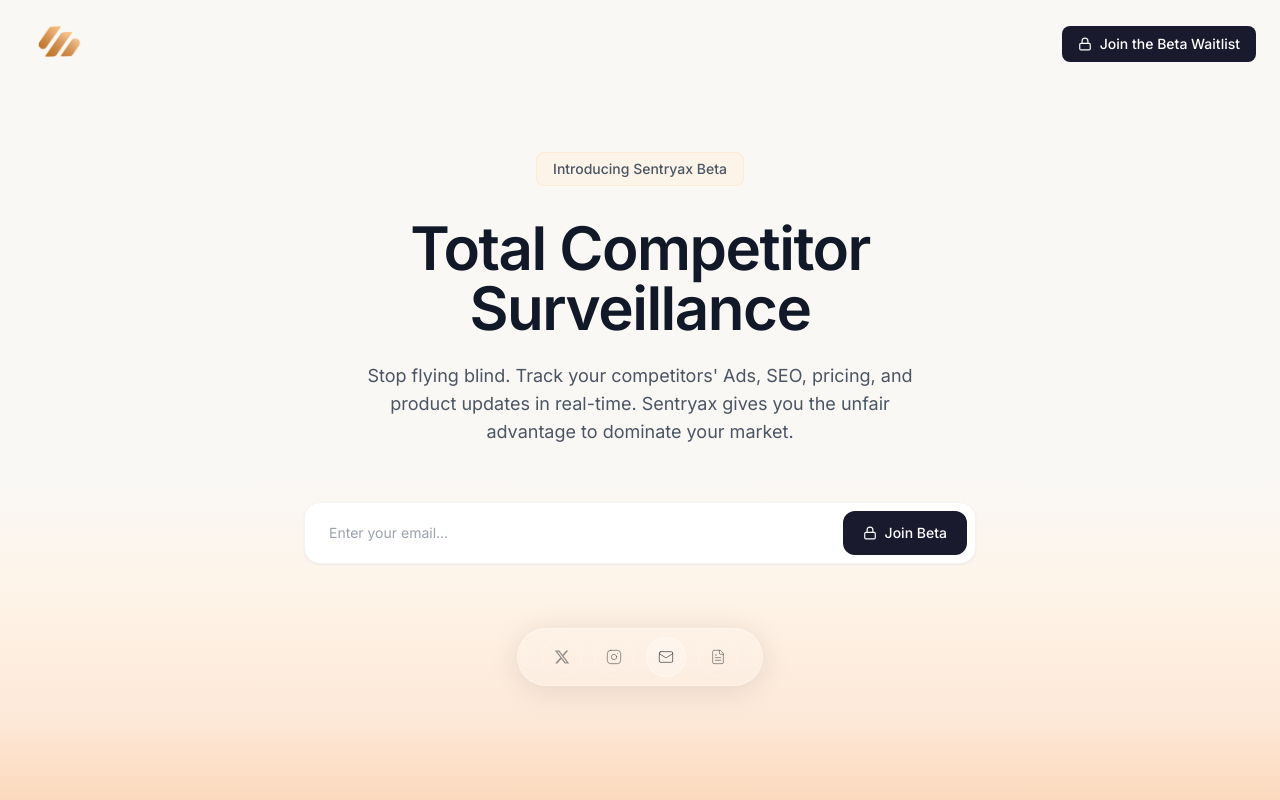
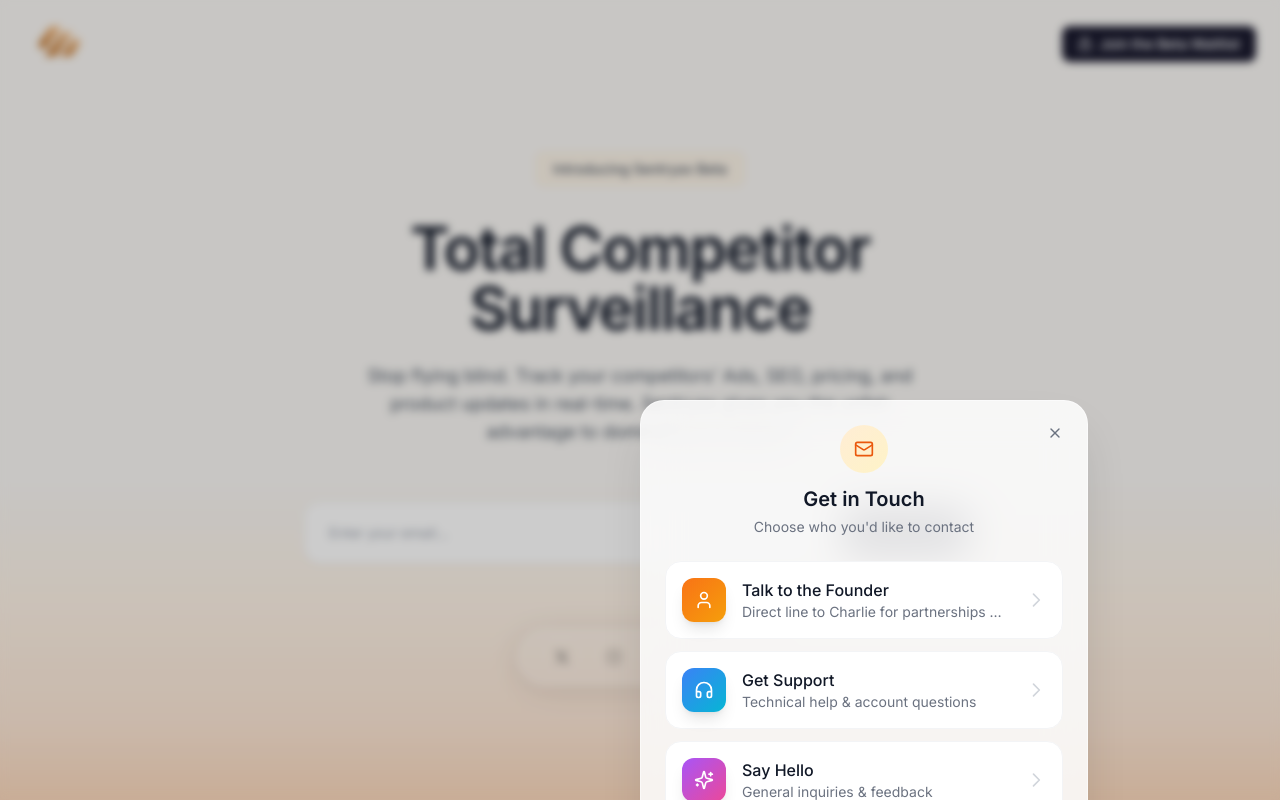
Before and after one commit to Kukazu321/Sentryax, a Next.js app in the folder apps/web/: page / in a window 1280 px wide. Both pictures are taken after a click on the button 666 px from the left and 657 px from the top of the page. Built offline with nearby package versions, Linux system fonts and the light colour scheme.

Commit message:
Fix waitlist API route (add to public routes) + Add contact modal with glassmorphism design

```diff
--- a/apps/web/src/components/marketing/try-it-out.tsx
+++ b/apps/web/src/components/marketing/try-it-out.tsx
@@ -1,13 +1,42 @@
 'use client';
 
 import { useState } from 'react';
-import { Lock, Instagram, Mail, FileText, Loader2, Check } from 'lucide-react';
+import { Lock, Instagram, Mail, FileText, Loader2, Check, User, Headphones, Sparkles, X } from 'lucide-react';
+import { motion, AnimatePresence } from 'framer-motion';
+
+const contactOptions = [
+  {
+    id: 'founder',
+    email: 'charlie@sentryax.com',
+    icon: <User className="w-5 h-5" />,
+    title: 'Talk to the Founder',
+    description: 'Direct line to Charlie for partnerships & vision',
+    gradient: 'from-orange-500 to-amber-500',
+  },
+  {
+    id: 'support',
+    email: 'support@sentryax.com',
+    icon: <Headphones className="w-5 h-5" />,
+    title: 'Get Support',
+    description: 'Technical help & account questions',
+    gradient: 'from-blue-500 to-cyan-500',
+  },
+  {
+    id: 'general',
+    email: 'hello@sentryax.com',
+    icon: <Sparkles className="w-5 h-5" />,
+    title: 'Say Hello',
+    description: 'General inquiries & feedback',
+    gradient: 'from-purple-500 to-pink-500',
+  },
+];
 
 export function TryItOut() {
   const [email, setEmail] = useState('');
   const [status, setStatus] = useState<'idle' | 'loading' | 'success' | 'error'>('idle');
   const [message, setMessage] = useState('');
   const [activeTab, setActiveTab] = useState('mail');
+  const [showContactModal, setShowContactModal] = useState(false);
 
   const handleSubmit = async (e: React.FormEvent) => {
     e.preventDefault();
@@ -113,7 +142,12 @@
               return (
                 <div key={tab.id} className="relative">
                   <button
-                    onClick={() => setActiveTab(tab.id)}
+                    onClick={() => {
+                      setActiveTab(tab.id);
+                      if (tab.id === 'mail') {
+                        setShowContactModal(true);
+                      }
+                    }}
                     className="relative flex items-center justify-center w-10 h-10 rounded-full transition-all duration-300 cursor-pointer outline-none"
                     style={{
                       background: isActive ? 'rgba(255, 255, 255, 0.25)' : 'transparent',
@@ -129,6 +163,90 @@
             })}
           </div>
         </div>
+
+        {/* Contact Modal */}
+        <AnimatePresence>
+          {showContactModal && (
+            <>
+              {/* Backdrop */}
+              <motion.div
+                initial={{ opacity: 0 }}
+                animate={{ opacity: 1 }}
+                exit={{ opacity: 0 }}
+                onClick={() => setShowContactModal(false)}
+                className="fixed inset-0 bg-black/20 backdrop-blur-sm z-40"
+              />
+
+              {/* Modal */}
+              <motion.div
+                initial={{ opacity: 0, scale: 0.9, y: 20 }}
+                animate={{ opacity: 1, scale: 1, y: 0 }}
+                exit={{ opacity: 0, scale: 0.9, y: 20 }}
+                transition={{ type: 'spring', damping: 25, stiffness: 300 }}
+                className="fixed left-1/2 top-1/2 -translate-x-1/2 -translate-y-1/2 z-50 w-[90%] max-w-md"
+              >
+                <div
+                  className="relative rounded-3xl p-6 overflow-hidden"
+                  style={{
+                    background: 'rgba(255, 255, 255, 0.85)',
+                    backdropFilter: 'blur(20px)',
+                    WebkitBackdropFilter: 'blur(20px)',
+                    border: '1px solid rgba(255, 255, 255, 0.5)',
+                    boxShadow: '0 25px 50px -12px rgba(0, 0, 0, 0.15)',
+                  }}
+                >
+                  {/* Close button */}
+                  <button
+                    onClick={() => setShowContactModal(false)}
+                    className="absolute top-4 right-4 p-2 rounded-full hover:bg-gray-100 transition-colors"
+                  >
+                    <X className="w-4 h-4 text-gray-500" />
+                  </button>
+
+                  {/* Header */}
+                  <div className="text-center mb-6">
+                    <div className="inline-flex items-center justify-center w-12 h-12 rounded-full bg-gradient-to-br from-orange-100 to-amber-100 mb-3">
+                      <Mail className="w-5 h-5 text-orange-600" />
+                    </div>
+                    <h3 className="text-xl font-semibold text-gray-900">Get in Touch</h3>
+                    <p className="text-sm text-gray-500 mt-1">Choose who you&apos;d like to contact</p>
+                  </div>
+
+                  {/* Contact Options */}
+                  <div className="space-y-3">
+                    {contactOptions.map((option) => (
+                      <motion.a
+                        key={option.id}
+                        href={`mailto:${option.email}`}
+                        onClick={() => setShowContactModal(false)}
+                        whileHover={{ scale: 1.02 }}
+                        whileTap={{ scale: 0.98 }}
+                        className="flex items-center gap-4 p-4 rounded-2xl bg-white border border-gray-100 hover:border-gray-200 hover:shadow-md transition-all cursor-pointer group"
+                      >
+                        <div className={`flex items-center justify-center w-11 h-11 rounded-xl bg-gradient-to-br ${option.gradient} text-white shadow-lg`}>
+                          {option.icon}
+                        </div>
+                        <div className="flex-1 min-w-0">
+                          <div className="font-medium text-gray-900 group-hover:text-gray-700 transition-colors">
+                            {option.title}
+                          </div>
+                          <div className="text-sm text-gray-500 truncate">
+                            {option.description}
+                          </div>
+                        </div>
+                        <div className="text-gray-300 group-hover:text-gray-400 transition-colors">
+                          <svg className="w-5 h-5" fill="none" viewBox="0 0 24 24" stroke="currentColor">
+                            <path strokeLinecap="round" strokeLinejoin="round" strokeWidth={2} d="M9 5l7 7-7 7" />
+                          </svg>
+                        </div>
+                      </motion.a>
+                    ))}
+                  </div>
+                </div>
+              </motion.div>
+            </>
+          )}
+        </AnimatePresence>
       </div>
     </section>
   );
--- a/apps/web/src/middleware.ts
+++ b/apps/web/src/middleware.ts
@@ -5,6 +5,8 @@
   '/sign-in(.*)',
   '/sign-up(.*)',
   '/api/webhooks(.*)',
+  '/api/waitlist(.*)',
+  '/waitlist(.*)',
 ]);
 
 export default clerkMiddleware(async (auth, req) => {
```
